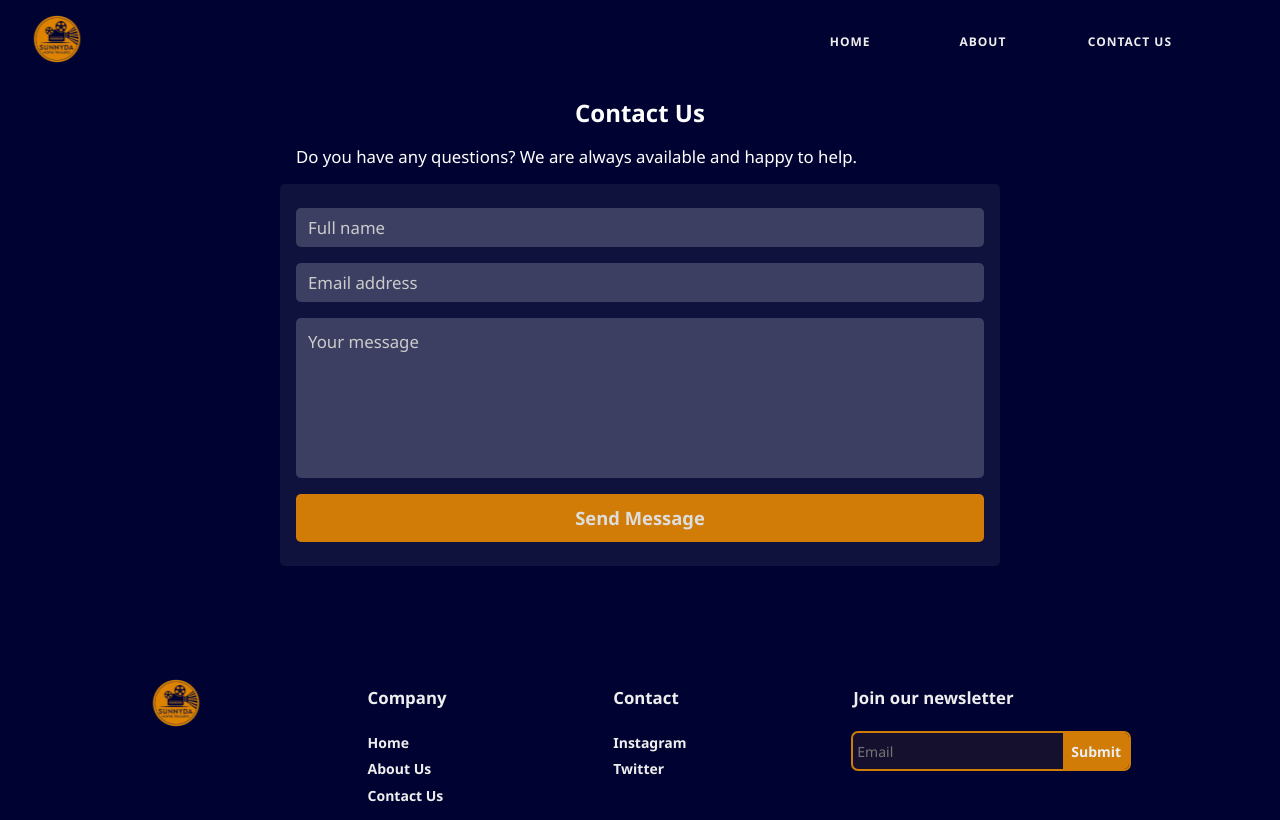
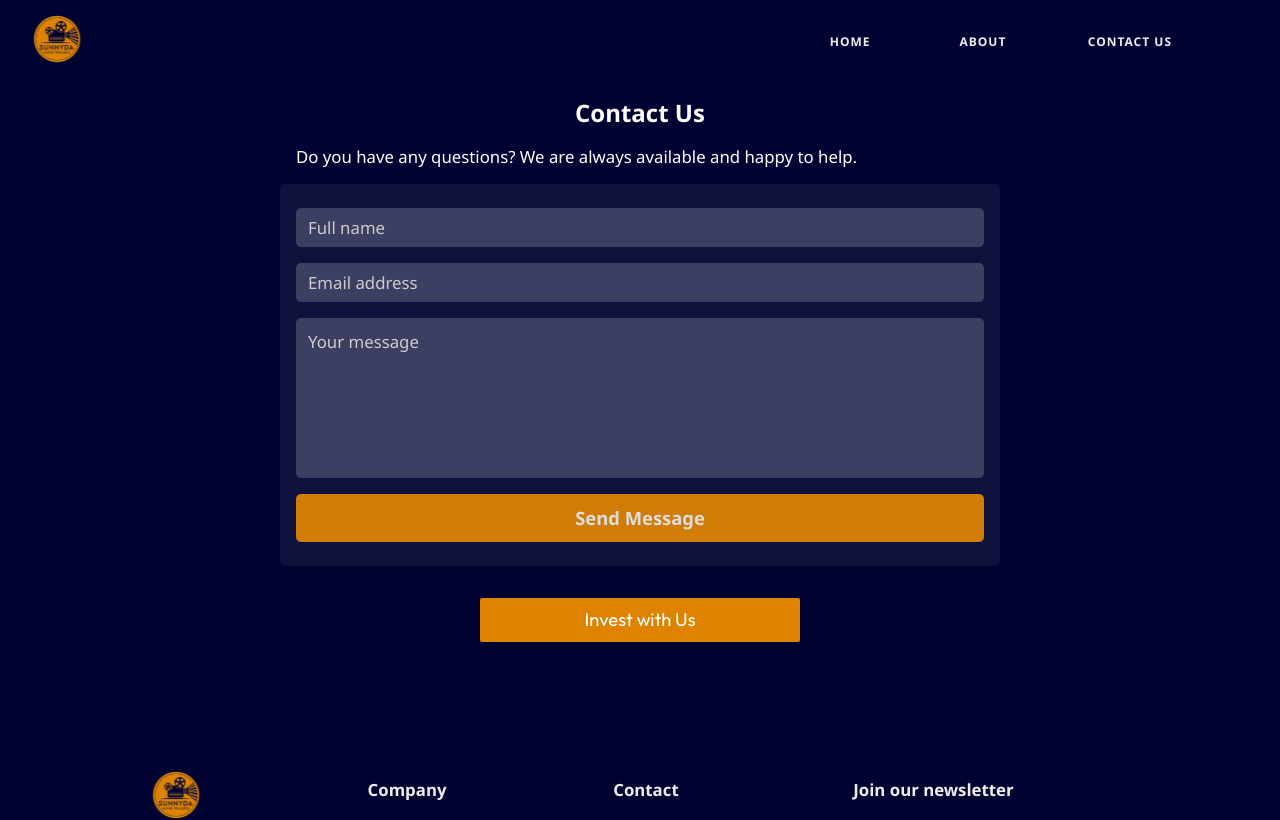
Before and after one commit to chochodev/SunnyDa-Landing-Page, a React (Vite) app: page /contact in a window 1280 px wide. Shown: the top 820 px of the page. Built offline with nearby package versions, Linux system fonts and the light colour scheme.

Commit message:
updated with the contact us twerked

```diff
--- a/src/assets/css/pages/contact.css
+++ b/src/assets/css/pages/contact.css
@@ -118,3 +118,16 @@
 #contact .hero .content .contact_form .submit:hover {
     box-shadow: 0 0 5px 1px rgba(255, 255, 255, .25);
 }
+
+/* INVEST BUTTON */
+#contact .hero .invest_btn {
+    background: #DE8300;
+    color: #ffffff;
+    border-radius: 2px;
+    font-size: 1.15rem;
+    font-family: var(--cta-font);
+    width: 50%;
+    max-width: 20rem;
+    margin: 1rem 0;
+    padding: .65rem 0;
+}
--- a/src/index.css
+++ b/src/index.css
@@ -16,6 +16,7 @@
   --text-white: #ffffe7;
 
   font-family: Roboto, system-ui, Avenir, Helvetica, Arial, sans-serif;
+  --cta-font: 'Outfit', 'Sans serif', helvetica;
 
   font-synthesis: none;
   text-rendering: optimizeLegibility;
--- a/src/pages/contact/index.jsx
+++ b/src/pages/contact/index.jsx
@@ -28,7 +28,8 @@ const Contact = () => {
                     <button className="submit">Send Message</button>
                     </form>
                 </div>
-                </div>
+                <button className="invest_btn">Invest with Us</button>
+            </div>
         </div>
     </MainLayout>
   )
```
